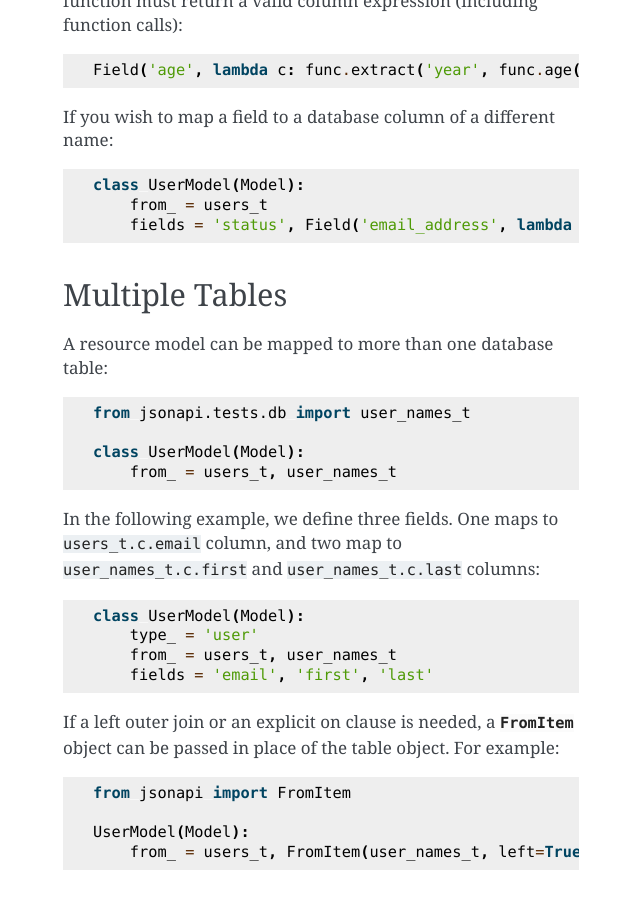
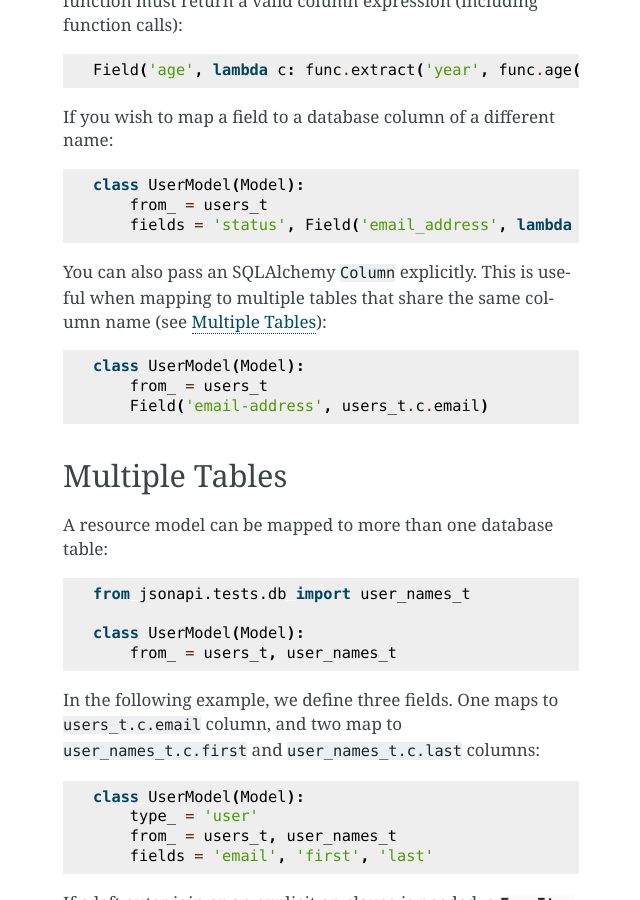
Before and after one commit to zabano/pg-jsonapi, a Sphinx documentation site: the page built from docs/source/model.rst, in a window 1280 px wide and 900 px high, scrolled down 1943 px. Shown: the whole window, without its empty margins (415-1055 px from the left). Built offline with Sphinx 7.4.7, drawn with Linux system fonts in a browser that asks for light colours.

Commit message:
updated docs

```diff
--- a/docs/source/model.rst
+++ b/docs/source/model.rst
@@ -81,6 +81,15 @@ If you wish to map a field to a database column of a different name::
     class UserModel(Model):
         from_ = users_t
         fields = 'status', Field('email_address', lambda c: c.email)
+
+You can also pass an SQLAlchemy ``Column`` explicitly. This is useful when mapping to multiple tables that share the
+same column name (see :ref:`multiple_tables`)::
+
+    class UserModel(Model):
+        from_ = users_t
+        Field('email-address', users_t.c.email)
+
+.. _multiple_tables:
 
 ***************
 Multiple Tables
```
Also changed, not shown: 1 other file.
